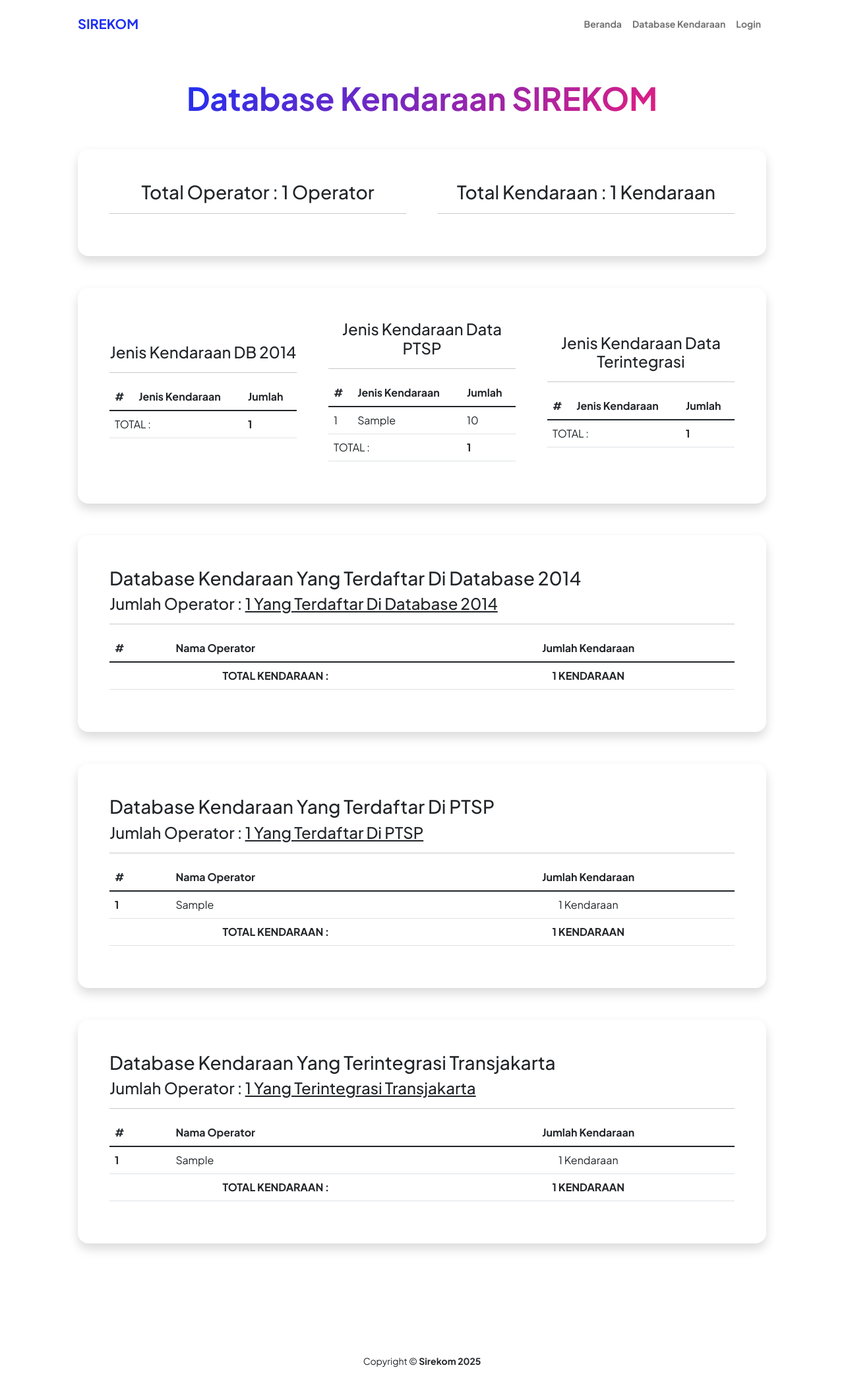
After one commit to chanchanbayub/sirekom, a CodeIgniter 4 app: template app/Views/database_kendaraan.php in a window 1280 px wide. The commit adds this page. Shown: the whole page at 66% size. Run offline with PHP 8.4 and a stand-in for CodeIgniter, Linux system fonts and the light colour scheme; the template is opened without the code that fills it: most values are stand-ins (such as "Sample title", 1, 10 or a date in 2020); data that the repository does not hold is empty; some libraries are stand-ins or nearby versions.

Commit message:
menambahkan menu database kendaraan

```diff
--- a/app/Config/Routes.php
+++ b/app/Config/Routes.php
@@ -7,6 +7,7 @@ use CodeIgniter\Router\RouteCollection;
  */
 $routes->get('/', 'Home::index');
 $routes->get('/search', 'Home::search');
+$routes->get('/database_terdaftar', 'Home::database_terdaftar');
 
 
 // $routes->get('/auth/login', 'Auth\LoginController::index');
--- a/app/Views/backoffice/data_base_kendaraan_v.php
+++ b/app/Views/backoffice/data_base_kendaraan_v.php
@@ -55,7 +55,7 @@
                                     <?php endif; ?>
                                     <tr>
                                         <td colspan="2" style="text-align: center; text-transform:uppercase"><b> Total Kendaraan : </b></td>
-                                        <td colspan="2" style="text-align: center; text-transform:uppercase"> <b><?= number_format($total_kendaraan) ?> Kendaraan</b></td>
+                                        <td colspan="2" style="text-align: center; text-transform:uppercase"> <b><?= number_format($total_kendaraan_ptsp) ?> Kendaraan</b></td>
                                     </tr>
                                 </tbody>
                             </table>
--- /dev/null
+++ b/app/Views/database_kendaraan.php
@@ -0,0 +1,361 @@
+<?= $this->extend('layout/template') ?>
+
+<?= $this->section('content') ?>
+<!-- Header-->
+<div class="container px-5 my-5">
+    <div class="text-center mb-5">
+        <h1 class="display-5 fw-bolder mb-0"><span class="text-gradient d-inline">Database Kendaraan SIREKOM</span></h1>
+    </div>
+
+    <div class="row gx-5 justify-content-center">
+        <div class="col-lg-12">
+
+            <section>
+                <!-- Experience Card 1-->
+                <div class="card shadow border-0 rounded-4 mb-5">
+                    <div class="card-body p-5">
+                        <div class="row align-items-center gx-5">
+                            <div class="col-lg-6">
+                                <h3 class="text-capitalize text-center">Total Operator : <?= number_format($total_semua_operator) ?> Operator </h3>
+                                <hr>
+                            </div>
+                            <div class="col-lg-6">
+                                <h3 class="text-capitalize text-center">Total Kendaraan : <?= number_format($total_semua_kendaraan) ?> Kendaraan </h3>
+                                <hr>
+                            </div>
+
+                        </div>
+                    </div>
+                </div>
+                <!-- Experience Card 2-->
+            </section>
+
+            <section>
+                <!-- Experience Card 1-->
+                <div class="card shadow border-0 rounded-4 mb-5">
+                    <div class="card-body p-5">
+                        <div class="row align-items-center gx-5">
+                            <div class="col-lg-4">
+                                <h4 class="text-capitalize text-center">Jenis Kendaraan DB 2014 </h4>
+                                <hr>
+                                <div class="table-responsive">
+                                    <table class="table">
+                                        <thead>
+                                            <tr>
+                                                <th scope="col">#</th>
+                                                <th scope="col">Jenis Kendaraan</th>
+                                                <th scope="col">Jumlah</th>
+
+                                            </tr>
+                                        </thead>
+                                        <tbody class="table-group-divider">
+                                            <?php $no = 1; ?>
+                                            <?php foreach ($jenis_kendaraan_2014 as $jenis_kendaraan_2014) : ?>
+                                                <tr>
+                                                    <td><?= $no++ ?></td>
+                                                    <td><?= $jenis_kendaraan_2014["jenis_kendaraan"] ?></td>
+                                                    <td><?= number_format($jenis_kendaraan_2014["jumlah"]) ?></td>
+                                                </tr>
+                                            <?php endforeach; ?>
+                                            <tr>
+                                                <td colspan="2"> TOTAL :</td>
+                                                <td colspan="1"> <b><?= number_format($total_kendaraan_2014); ?></b></td>
+                                            </tr>
+                                        </tbody>
+                                    </table>
+
+                                </div>
+                            </div>
+                            <div class="col-lg-4">
+                                <h4 class="text-capitalize text-center">Jenis Kendaraan data PTSP </h4>
+                                <hr>
+                                <div class="table-responsive">
+                                    <table class="table">
+                                        <thead>
+                                            <tr>
+                                                <th scope="col">#</th>
+                                                <th scope="col">Jenis Kendaraan</th>
+                                                <th scope="col">Jumlah</th>
+
+                                            </tr>
+                                        </thead>
+                                        <tbody class="table-group-divider">
+                                            <?php $no = 1; ?>
+                                            <?php foreach ($jenis_kendaraan_ptsp_data as $jenis_kendaraan_ptsp) : ?>
+                                                <tr>
+                                                    <td><?= $no++ ?></td>
+                                                    <td><?= $jenis_kendaraan_ptsp["jenis_kendaraan"] ?></td>
+                                                    <td><?= number_format($jenis_kendaraan_ptsp["jumlah"]) ?></td>
+                                                </tr>
+                                            <?php endforeach; ?>
+                                            <tr>
+                                                <td colspan="2"> TOTAL :</td>
+                                                <td colspan="1"> <b><?= number_format($total_kendaraan_ptsp); ?></b></td>
+                                            </tr>
+                                        </tbody>
+                                    </table>
+
+                                </div>
+                            </div>
+
+                            <div class="col-lg-4">
+                                <h4 class="text-capitalize text-center">Jenis Kendaraan data Terintegrasi </h4>
+                                <hr>
+                                <div class="table-responsive">
+                                    <table class="table">
+                                        <thead>
+                                            <tr>
+                                                <th scope="col">#</th>
+                                                <th scope="col">Jenis Kendaraan</th>
+                                                <th scope="col">Jumlah</th>
+
+                                            </tr>
+                                        </thead>
+                                        <tbody class="table-group-divider">
+                                            <?php $no = 1; ?>
+                                            <?php foreach ($jenis_kendaraan_terintegrasi as $jenis_kendaraan_terintegrasi) : ?>
+                                                <tr>
+                                                    <td><?= $no++ ?></td>
+                                                    <td><?= $jenis_kendaraan_terintegrasi["jenis_kendaraan"] ?></td>
+                                                    <td><?= number_format($jenis_kendaraan_terintegrasi["jumlah"]) ?></td>
+                                                </tr>
+                                            <?php endforeach; ?>
+                                            <tr>
+                                                <td colspan="2"> TOTAL :</td>
+                                                <td colspan="1"> <b><?= number_format($total_kendaraan_terintegrasi); ?></b></td>
+                                            </tr>
+                                        </tbody>
+                                    </table>
+
+                                </div>
+                            </div>
+
+                        </div>
+                    </div>
+                </div>
+                <!-- Experience Card 2-->
+            </section>
+
+            <section>
+                <!-- Experience Card 1-->
+                <div class="card shadow border-0 rounded-4 mb-5">
+                    <div class="card-body p-5">
+                        <div class="row align-items-center gx-5">
+                            <div class="col-lg-12">
+                                <h3 class="text-capitalize">Database Kendaraan yang terdaftar di Database 2014</h3>
+                                <h4 class="text-capitalize"> Jumlah Operator : <u> <?= $jumlah_operator_2014 ?> yang Terdaftar di Database 2014 </u></h4>
+
+                                <hr>
+                                <div class="table_responsive">
+                                    <table class="table">
+                                        <thead>
+                                            <tr>
+                                                <th scope="col">#</th>
+                                                <th scope="col">Nama Operator</th>
+                                                <th scope="col" class="text-center">Jumlah Kendaraan</th>
+
+                                            </tr>
+                                        </thead>
+                                        <tbody class="table-group-divider">
+                                            <?php $no = 1; ?>
+                                            <?php foreach ($operator_2014 as $operator_2014) : ?>
+                                                <tr>
+                                                    <th scope="row"><?= $no++ ?></th>
+                                                    <td><?= $operator_2014["operator_kendaraan"] ?></td>
+                                                    <td class="text-center"><?= number_format($operator_2014["jumlah_kendaraan"])  ?> Kendaraan</td>
+
+
+                                                </tr>
+                                            <?php endforeach; ?>
+                                            <tr>
+                                                <td colspan="2" style="text-align: center; text-transform:uppercase"><b> Total Kendaraan : </b></td>
+                                                <td colspan="2" style="text-align: center; text-transform:uppercase"> <b><?= number_format($total_kendaraan_2014) ?> Kendaraan</b></td>
+                                            </tr>
+                                        </tbody>
+                                    </table>
+                                </div>
+                            </div>
+                        </div>
+                    </div>
+                </div>
+                <!-- Experience Card 2-->
+            </section>
+            <!-- Experience Section-->
+            <section>
+                <!-- Experience Card 1-->
+                <div class="card shadow border-0 rounded-4 mb-5">
+                    <div class="card-body p-5">
+                        <div class="row align-items-center gx-5">
+                            <div class="col-lg-12">
+                                <h3 class="text-capitalize">Database Kendaraan yang terdaftar di PTSP</h3>
+                                <h4 class="text-capitalize"> Jumlah Operator : <u> <?= $jumlah_operator_ptsp ?> yang Terdaftar di PTSP </u></h4>
+
+                                <hr>
+                                <div class="table_responsive">
+                                    <table class="table">
+                                        <thead>
+                                            <tr>
+                                                <th scope="col">#</th>
+                                                <th scope="col">Nama Operator</th>
+                                                <th scope="col" class="text-center">Jumlah Kendaraan</th>
+
+                                            </tr>
+                                        </thead>
+                                        <tbody class="table-group-divider">
+                                            <?php $no = 1; ?>
+                                            <?php foreach ($operator_data_ptsp as $operator_ptsp) : ?>
+                                                <tr>
+                                                    <th scope="row"><?= $no++ ?></th>
+                                                    <td><?= $operator_ptsp["operator_kendaraan"] ?></td>
+                                                    <td class="text-center"><?= number_format($operator_ptsp["jumlah_kendaraan"])  ?> Kendaraan</td>
+
+
+                                                </tr>
+                                            <?php endforeach; ?>
+                                            <tr>
+                                                <td colspan="2" style="text-align: center; text-transform:uppercase"><b> Total Kendaraan : </b></td>
+                                                <td colspan="2" style="text-align: center; text-transform:uppercase"> <b><?= number_format($total_kendaraan_ptsp) ?> Kendaraan</b></td>
+                                            </tr>
+                                        </tbody>
+                                    </table>
+                                </div>
+                            </div>
+                        </div>
+                    </div>
+                </div>
+                <!-- Experience Card 2-->
+            </section>
+
+            <section>
+                <!-- Experience Card 1-->
+                <div class="card shadow border-0 rounded-4 mb-5">
+                    <div class="card-body p-5">
+                        <div class="row align-items-center gx-5">
+                            <div class="col-lg-12">
+                                <h3 class="text-capitalize">Database Kendaraan yang Terintegrasi Transjakarta</h3>
+                                <h4 class="text-capitalize"> Jumlah Operator : <u> <?= $jumlah_operator_terintegrasi ?> yang Terintegrasi Transjakarta </u></h4>
+
+                                <hr>
+                                <div class="table_responsive">
+                                    <table class="table">
+                                        <thead>
+                                            <tr>
+                                                <th scope="col">#</th>
+                                                <th scope="col">Nama Operator</th>
+                                                <th scope="col" class="text-center">Jumlah Kendaraan</th>
+
+                                            </tr>
+                                        </thead>
+                                        <tbody class="table-group-divider">
+                                            <?php $no = 1; ?>
+                                            <?php foreach ($operator_terintegrasi as $integrasi) : ?>
+                                                <tr>
+                                                    <th scope="row"><?= $no++ ?></th>
+                                                    <td><?= $integrasi["operator_kendaraan"] ?></td>
+                                                    <td class="text-center"><?= number_format($integrasi["jumlah_kendaraan"])  ?> Kendaraan</td>
+
+
+                                                </tr>
+                                            <?php endforeach; ?>
+                                            <tr>
+                                                <td colspan="2" style="text-align: center; text-transform:uppercase"><b> Total Kendaraan : </b></td>
+                                                <td colspan="2" style="text-align: center; text-transform:uppercase"> <b><?= number_format($total_kendaraan_terintegrasi) ?> Kendaraan</b></td>
+                                            </tr>
+                                        </tbody>
+                                    </table>
+                                </div>
+                            </div>
+                        </div>
+                    </div>
+                </div>
+                <!-- Experience Card 2-->
+            </section>
+
+
+            <div class="pb-5"></div>
+            <!-- Skills Section-->
+        </div>
+    </div>
+</div>
+<!-- About Section-->
+</main>
+
+<script src="https://code.jquery.com/jquery-3.7.1.js"></script>
+
+<script>
+    $("#search_form").submit(function(e) {
+        e.preventDefault();
+
+        let noPengajuanRekom = $("#noPengajuanRekom").val();
+
+        $.ajax({
+            url: '/search/',
+            method: 'get',
+            dataType: 'JSON',
+            data: {
+                noPengajuanRekom: noPengajuanRekom,
+            },
+            beforeSend: function() {
+                $('.search').html("<span class='spinner-border spinner-border-sm' role='status' aria-hidden='true'></span>Loading...");
+                $('.search').prop('disabled', true);
+            },
+            success: function(response) {
+                $('.search').html('<i class="bi bi-search"></i> Cek Pengajuan Rekom');
+                $('.search').prop('disabled', false);
+                if (response.error) {
+                    if (response.error.noPengajuanRekom) {
+                        $("#noPengajuanRekom").addClass('is-invalid');
+                        $(".error-pengajuan").html(response.error.noPengajuanRekom);
+                    } else {
+                        $("#noPengajuanRekom").removeClass('is-invalid');
+                        $(".error-pengajuan").html('');
+                    }
+
+
+                } else if (response.null) {
+
+                    $("#exampleModal").modal('hide');
+
+                    Swal.fire({
+                        icon: 'error',
+                        title: `Data Tidak Ditemukan`,
+                    });
+                    $('.search').html('<i class="bi bi-search"></i> Cek Pengajuan Rekom');
+                    $('.search').prop('disabled', false);
+
+                    $("#noPengajuanRekom").val('');
+                    $("#tanggal_pengajuan").val('');
+
+                } else {
+                    $("#exampleModal").modal('hide');
+
+                    $("#rekomView").modal('show');
+
+                    $table_data = `<tr>
+                                   <th scope="row">1</th>
+                                   <td>${response.pengajuan_rekom.noPengajuanRekom}</td>
+                                   <td>${response.pengajuan_rekom.surat_pengantar}</td>
+                                   <td>${response.pengajuan_rekom.jenis_perizinan}</td>
+                                   <td>${response.pengajuan_rekom.tanggal_pengajuan}</td>
+                                   <td>${(response.pengajuan_rekom.tanggal_surat) == null ? "Belum Approval" : response.pengajuan_rekom.tanggal_surat}</td>
+                                   <td><a href="${(response.pengajuan_rekom.surat_rekomendasi) == null ? "#" : "../rekomendasi/" + response.pengajuan_rekom.surat_rekomendasi}" class="btn btn-sm btn-outline-success"> Download</a> </td>
+                                   <td><span class="badge text-bg-success">${response.pengajuan_rekom.status_perizinan}</span></td>
+                                 </tr>`;
+
+                    $("#table_data").html($table_data)
+                }
+            },
+            error: function() {
+
+                Swal.fire({
+                    icon: 'error',
+                    title: `Data Belum Tersimpan!`,
+                });
+                $('.search').html('<i class="bi bi-search"></i> Cek Pengajuan Rekom');
+                $('.search').prop('disabled', false);
+            }
+        });
+    });
+</script>
+
+<?= $this->endSection(); ?>
--- a/app/Views/layout/navbar_users.php
+++ b/app/Views/layout/navbar_users.php
@@ -5,6 +5,7 @@
         <div class="collapse navbar-collapse" id="navbarSupportedContent">
             <ul class="navbar-nav ms-auto mb-2 mb-lg-0 small fw-bolder">
                 <li class="nav-item"><a class="nav-link" href="/">Beranda</a></li>
+                <li class="nav-item"><a class="nav-link" href="/database_terdaftar">Database Kendaraan</a></li>
                 <li class="nav-item"><a class="nav-link" href="/auth/login">Login</a> </li>
             </ul>
         </div>
```
Also changed, not shown: app/Controllers/Admin/DatabaseKendaraanController.php (+4 -3 lines), app/Controllers/Home.php (+120 -0 lines), app/Models/Admin/DatabaseKendaraanModel.php (+23 -2 lines), app/Models/Admin/DatabaseTerintegrasiModel.php (+21 -2 lines), app/Models/Admin/KendaraanModel.php (+21 -0 lines).
